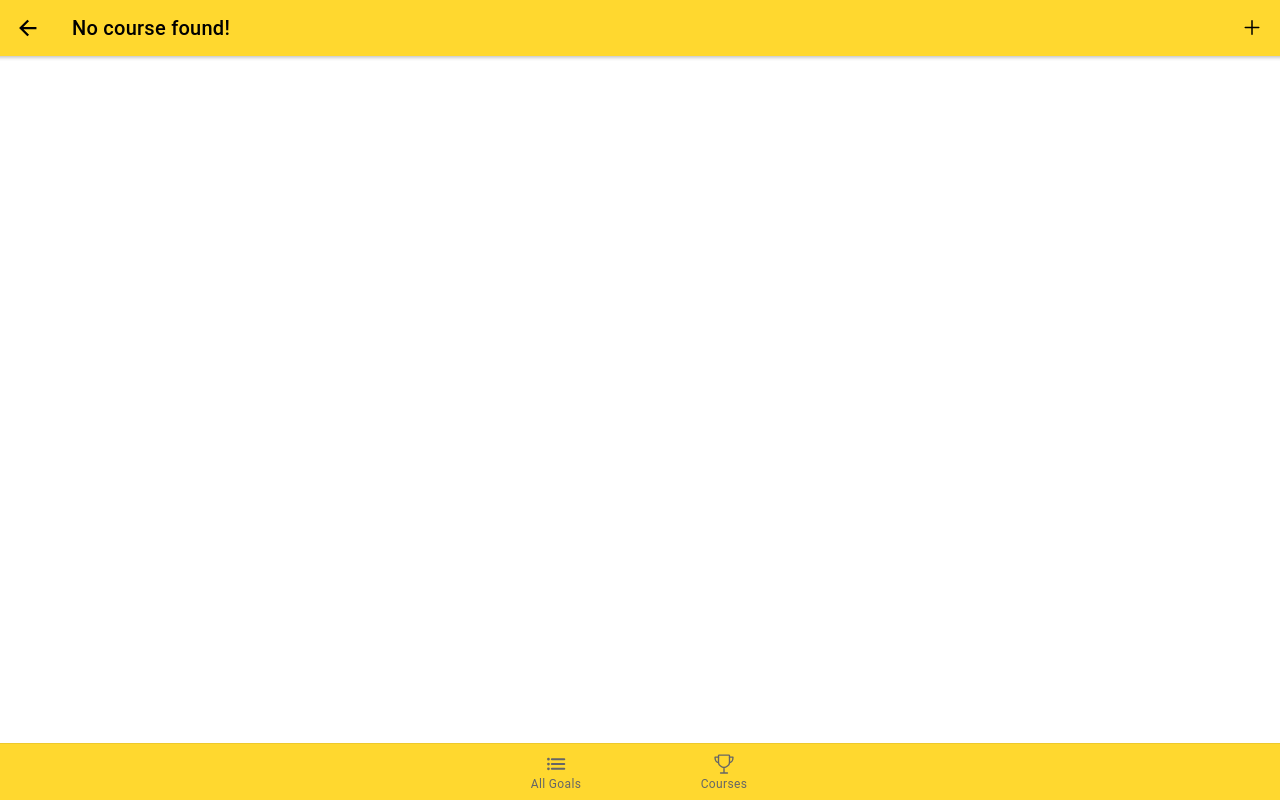
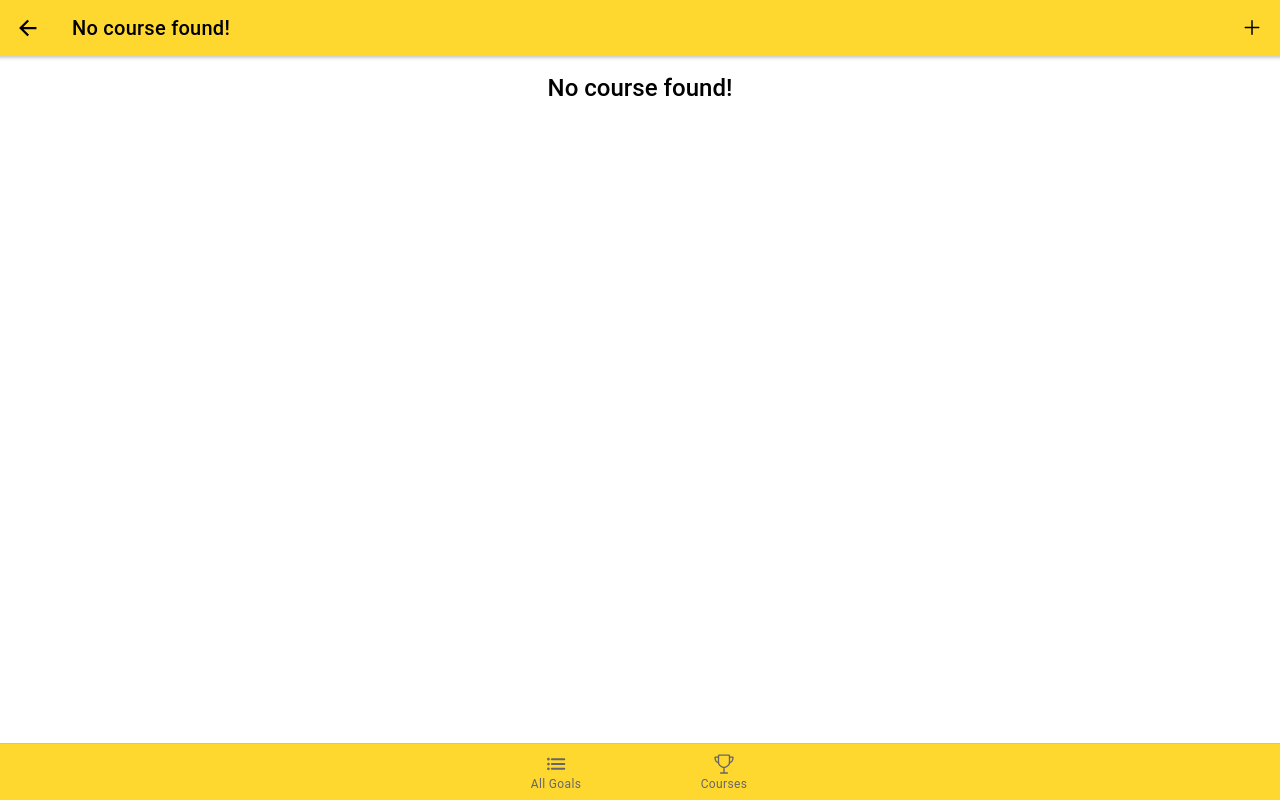
Before and after one commit to djordjereact/navigation-app, a React (Create React App) app: page /courses/1 in a window 1280 px wide. Built offline with nearby package versions, Linux system fonts and the light colour scheme.

Commit message:
Finished the app for now!

```diff
--- a/src/pages/AllGoals.tsx
+++ b/src/pages/AllGoals.tsx
@@ -38,7 +38,8 @@ const AllGoals: React.FC = () => {
                 </IonToolbar>
             </IonHeader>
             <IonContent>
-                <IonList>
+                {goals.length === 0 && <h2 className="ion-text-center">No goals found!</h2>}
+                {goals.length > 0 &&<IonList>
                     {goals.map(goal => (
                         <IonItem key={goal.id}>
                             <IonLabel>
@@ -47,7 +48,7 @@ const AllGoals: React.FC = () => {
                             </IonLabel>
                         </IonItem>
                     ))}
-                </IonList>
+                </IonList>}
             </IonContent>
         </IonPage>
     );
--- a/src/pages/CourseGoals.tsx
+++ b/src/pages/CourseGoals.tsx
@@ -77,6 +77,26 @@ const CourseGoals: React.FC = () => {
         setIsEditing(false);
     };
 
+    let content = <h2 className="ion-text-center">No goals found!</h2>
+    if (!selectedCourse) {
+        content = <h2 className="ion-text-center">No course found!</h2>
+    }
+
+    if (selectedCourse && selectedCourse.goals.length > 0) {
+        content = (
+            <IonList>
+                {selectedCourse.goals.map(goal => (
+                    <EditableGoalItem
+                        key={goal.id}
+                        slidingRef={slidingOptionsRef}
+                        onStartDelete={startDeleteGoalHandler.bind(null, goal.id)}
+                        onStartEdit={startEditGoalHandler.bind(null, goal.id)}
+                        text={goal.text} />
+                ))}
+            </IonList>
+        );
+    }
+
     return (
         <React.Fragment>
             <EditModal
@@ -127,18 +147,7 @@ const CourseGoals: React.FC = () => {
                     </IonToolbar>
                 </IonHeader>
                 <IonContent>
-                    {selectedCourse && (
-                        <IonList>
-                            {selectedCourse.goals.map(goal => (
-                                <EditableGoalItem
-                                    key={goal.id}
-                                    slidingRef={slidingOptionsRef}
-                                    onStartDelete={startDeleteGoalHandler.bind(null, goal.id)}
-                                    onStartEdit={startEditGoalHandler.bind(null, goal.id)}
-                                    text={goal.text} />
-                            ))}
-                        </IonList>
-                    )}
+                    {content}
                     {isPlatform('android') && (
                         <IonFab horizontal="end" vertical="bottom">
                             <IonFabButton color="secondary" onClick={startAddGoalHandler}>
```
